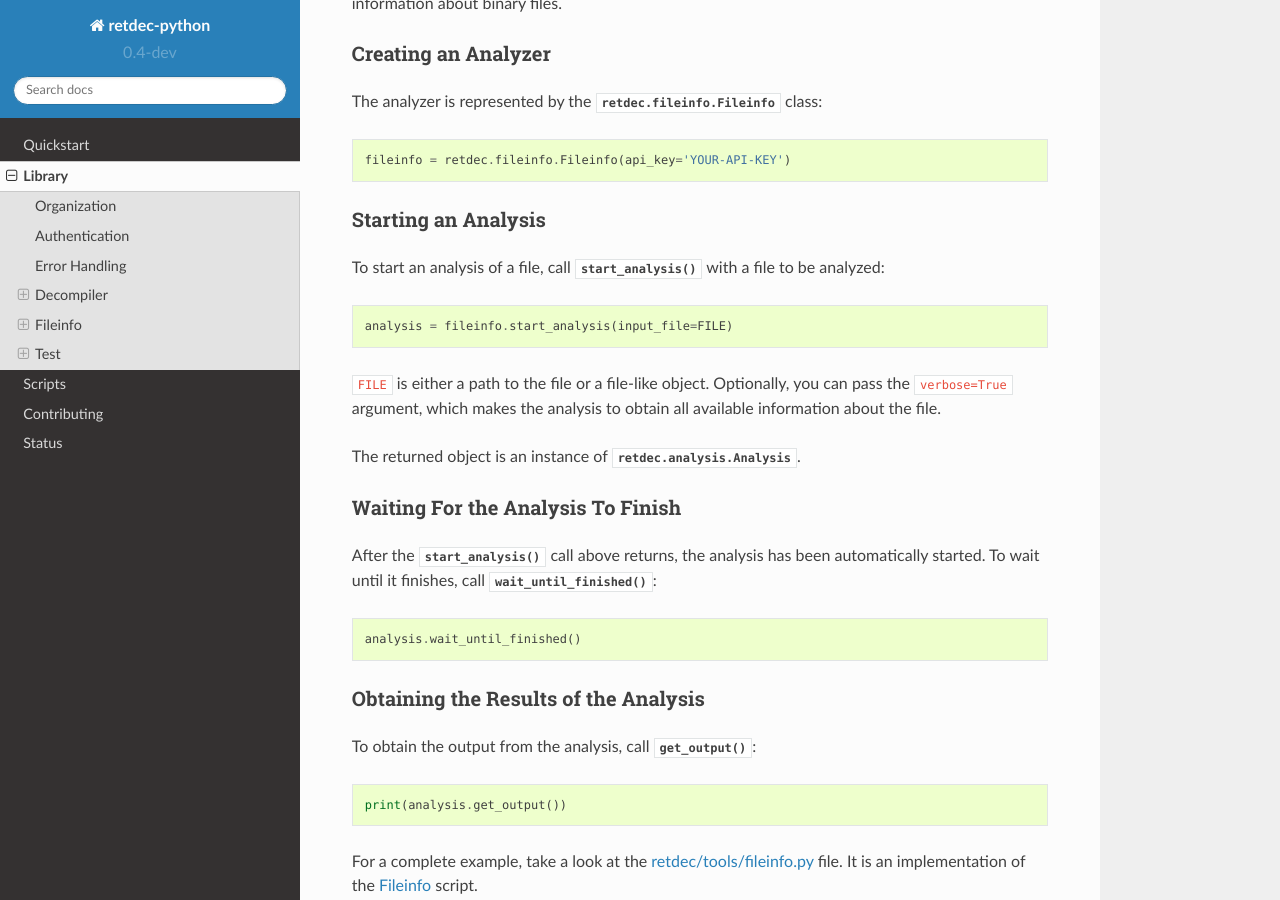
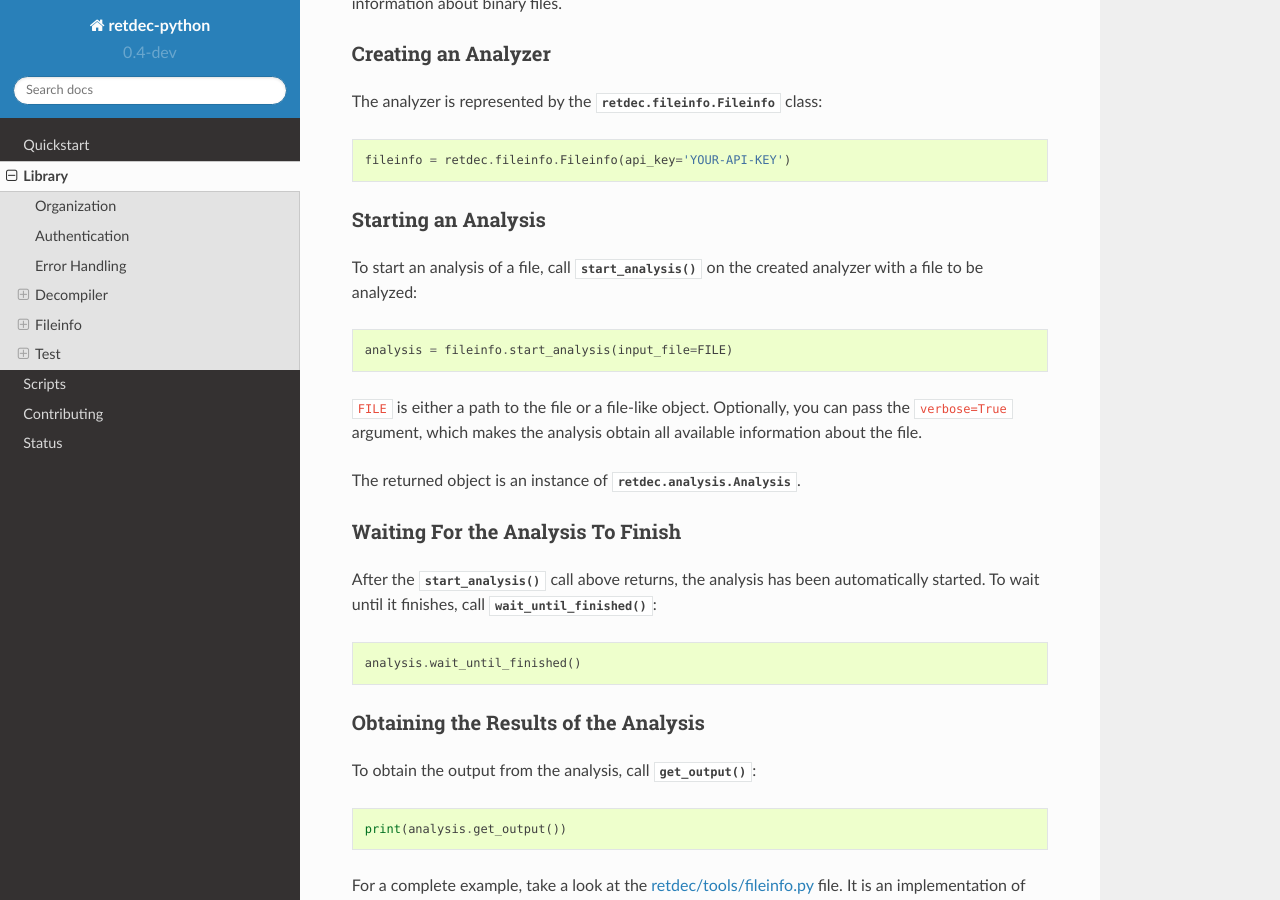
Before and after one commit to s3rvac/retdec-python, a Sphinx documentation site: the page built from docs/library.rst, in a window 1280 px wide and 900 px high, scrolled down 2716 px. Built offline with Sphinx 7.4.7 and the Read the Docs theme 2.0.0, drawn with Linux system fonts in a browser that asks for light colours.

Commit message:
Fix typos in the docs.

```diff
--- a/docs/library.rst
+++ b/docs/library.rst
@@ -130,13 +130,13 @@ The analyzer is represented by the :class:`retdec.fileinfo.Fileinfo` class:
 Starting an Analysis
 ^^^^^^^^^^^^^^^^^^^^
 
-To start an analysis of a file, call :func:`~retdec.fileinfo.Fileinfo.start_analysis()` with a file to be analyzed:
+To start an analysis of a file, call :func:`~retdec.fileinfo.Fileinfo.start_analysis()` on the created analyzer with a file to be analyzed:
 
 .. code-block:: python
 
     analysis = fileinfo.start_analysis(input_file=FILE)
 
-``FILE`` is either a path to the file or a file-like object. Optionally, you can pass the ``verbose=True`` argument, which makes the analysis to obtain all available information about the file.
+``FILE`` is either a path to the file or a file-like object. Optionally, you can pass the ``verbose=True`` argument, which makes the analysis obtain all available information about the file.
 
 The returned object is an instance of :class:`retdec.analysis.Analysis`.
 
--- a/docs/scripts.rst
+++ b/docs/scripts.rst
@@ -63,7 +63,7 @@ Options
 * ``-K``, ``--keep-unreach-funcs`` -- Decompile all functions, even if they are not reachable.
 * ``--only-funcs`` -- Decompile only the given functions (a comma-separated list of function names, e.g. ``func1,func2``).
 * ``--only-ranges'`` -- Decompile only the given address ranges (a comma-separated list of address ranges, e.g. ``0x100-0x200,0x500-0x600``).
-* ``--decoding`` -- What should be decoded in a seletive decompilation? Supported types: ``everything``, ``only``.
+* ``--decoding`` -- What should be decoded in a selective decompilation? Supported types: ``everything``, ``only``.
 * ``--no-addresses`` -- Disable the emission of addresses in comments in the generated code.
 * ``--raw-endian`` -- Endianness of the machine code (``raw`` mode only). Supported endians: ``little``, ``big``.
 * ``--raw-entry-point`` -- Virtual memory address where execution flow should start in the machine code (``raw`` mode only).
```
